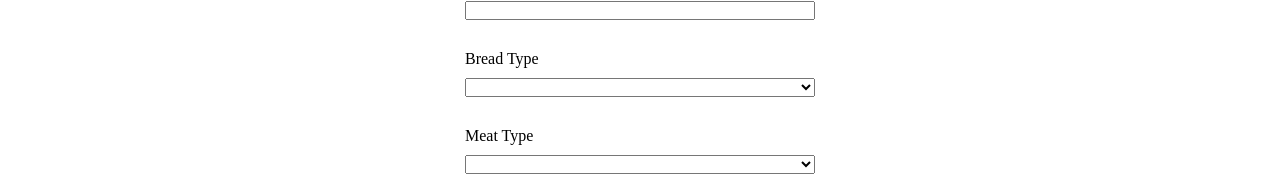
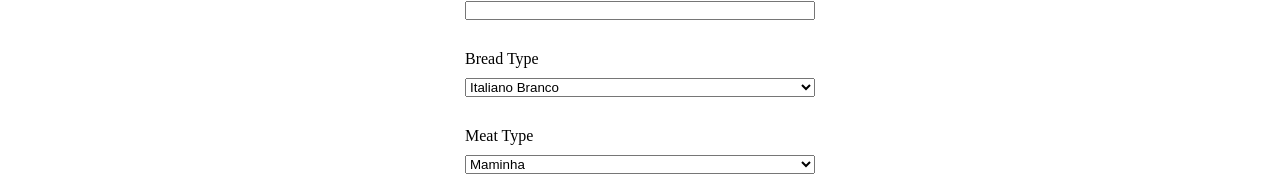
Before and after one commit to DeVic-oliver/make-your-burger, a Vue app: page / in a window 1280 px wide. Shown: the part 761-952 px from the top of the page. Built offline with nearby package versions, Linux system fonts and the light colour scheme; data requests are answered from the project's data file.

Commit message:
for loop iteration for select component

```diff
--- a/src/components/form/Select.vue
+++ b/src/components/form/Select.vue
@@ -19,7 +19,7 @@
         <label :for="labelFor">{{labelContent}}</label>
         <select :name="selectName" :id="selectID">
             <option value="" disabled>--Choose--</option>
-            <option v-for="option in options" :value="option.value">{{ option.content }}</option>
+            <option v-for="option in options" :value="option.tipo" :key="option.id">{{ option.tipo }}</option>
         </select>
     </fieldset>
 </template>
```
